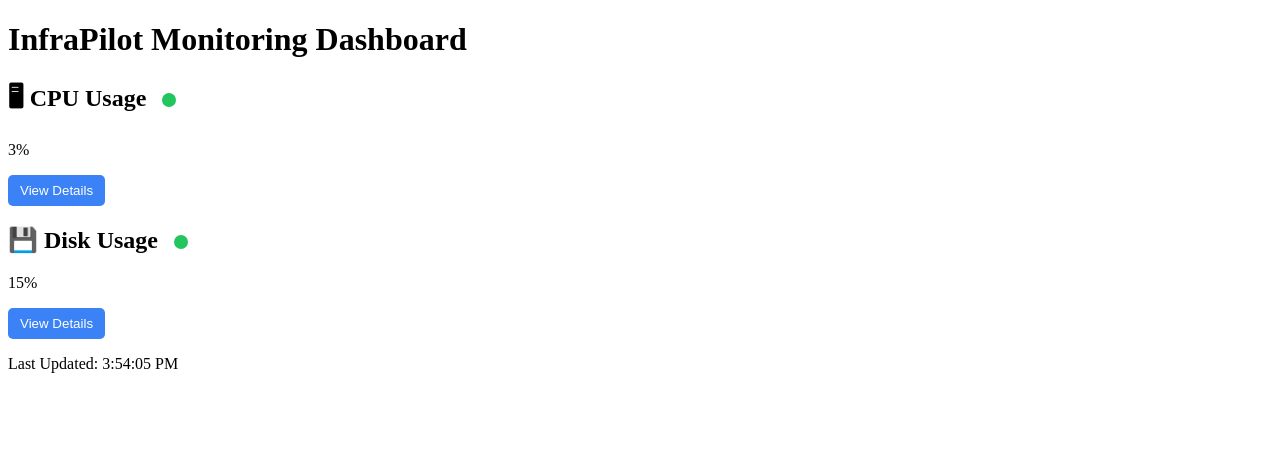
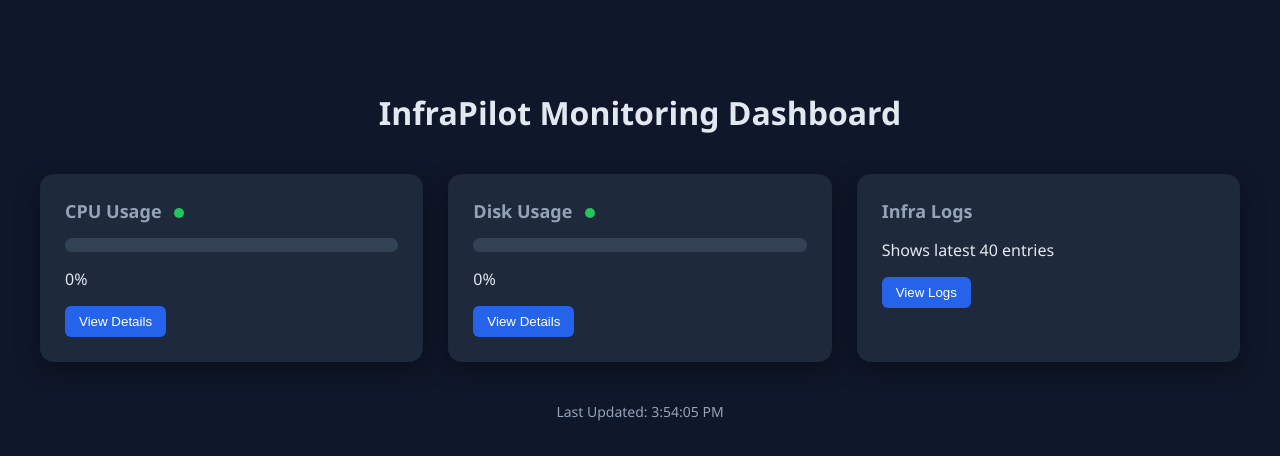
Before and after one commit to syedaumme/InfraPilot-SandBox, a plain HTML site: page frontend/index.html in a window 1280 px wide. Drawn offline with Linux system fonts and the light colour scheme; no server answers.

Commit message:
Optimize dashboard

```diff
--- a/frontend/index.html
+++ b/frontend/index.html
@@ -1,35 +1,54 @@
 <!DOCTYPE html>
 <html>
 <head>
-    <meta charset="UTF-8">
-    <title>InfraPilot Dashboard</title>
+    <title>InfraPilot Monitoring Dashboard</title>
     <link rel="stylesheet" href="style.css">
 </head>
 <body>
 
 <div class="container">
-    <h1> InfraPilot Monitoring Dashboard</h1>
 
-    <div class="grid">
+    <h1>InfraPilot Monitoring Dashboard</h1>
+
+    <div class="metrics-grid">
+
+        <!-- CPU -->
         <div class="card">
-    <h2>🖥  CPU Usage <span id="cpu-status" class="status-dot"></span></h2>
+            <h2>CPU Usage <span id="cpu-status" class="status-dot"></span></h2>
+
             <div class="progress">
                 <div id="cpu-bar" class="bar"></div>
             </div>
+
             <p id="cpu-value"></p>
             <button onclick="openModal('cpu')">View Details</button>
         </div>
+
+        <!-- Disk -->
         <div class="card">
-    <h2>💾 Disk Usage <span id="disk-status" class="status-dot"></span></h2>
+            <h2>Disk Usage <span id="disk-status" class="status-dot"></span></h2>
+
             <div class="progress">
                 <div id="disk-bar" class="bar"></div>
             </div>
+
             <p id="disk-value"></p>
             <button onclick="openModal('disk')">View Details</button>
         </div>
+
+        <!-- Logs -->
+        <div class="card">
+            <h2>Infra Logs</h2>
+            <p>Shows latest 40 entries</p>
+            <button onclick="openModal('logs')">View Logs</button>
         </div>
 
-    <p class="footer">Last Updated: <span id="updated"></span></p>
+    </div>
+
+    <p class="footer">
+        Last Updated: <span id="updated"></span>
+    </p>
+
 </div>
 
 <!-- Modal -->
--- a/frontend/script.js
+++ b/frontend/script.js
@@ -1,10 +1,11 @@
 let cpuDetails = "";
 let diskDetails = "";
+let infraLogs = "";
 
 async function loadData() {
     try {
-        // CPU
-        const cpuResponse = await fetch('../logs/cpu_summary.txt');
+
+        const cpuResponse = await fetch('logs/cpu_summary.txt');
         const cpuText = await cpuResponse.text();
         cpuDetails = cpuText;
 
@@ -14,8 +15,8 @@
         updateBar("cpu-bar", cpuUsage);
         document.getElementById("cpu-value").textContent = cpuUsage + "%";
 
-        // Disk
-        const diskResponse = await fetch('../logs/disk_summary.txt');
+
+        const diskResponse = await fetch('logs/disk_summary.txt');
         const diskText = await diskResponse.text();
         diskDetails = diskText;
 
@@ -24,6 +25,10 @@
 
         updateBar("disk-bar", diskUsage);
         document.getElementById("disk-value").textContent = diskUsage + "%";
+
+
+        const logResponse = await fetch('logs/infrapilot.log');
+        infraLogs = await logResponse.text();
 
         document.getElementById("updated").textContent =
             new Date().toLocaleTimeString();
@@ -38,25 +43,20 @@
     bar.style.width = value + "%";
     bar.classList.remove("green", "yellow", "red");
 
-    let statusColor;
-    let statusClass;
+    const dotId = id === "cpu-bar" ? "cpu-status" : "disk-status";
+    const dot = document.getElementById(dotId);
+    dot.classList.remove("green", "yellow", "red");
 
     if (value < 60) {
         bar.classList.add("green");
-        statusClass = "status-green";
+        dot.classList.add("green");
     } else if (value < 80) {
         bar.classList.add("yellow");
-        statusClass = "status-yellow";
+        dot.classList.add("yellow");
     } else {
         bar.classList.add("red");
-        statusClass = "status-red";
+        dot.classList.add("red");
     }
-
-    const statusId = id === "cpu-bar" ? "cpu-status" : "disk-status";
-    const statusDot = document.getElementById(statusId);
-
-    statusDot.classList.remove("status-green", "status-yellow", "status-red");
-    statusDot.classList.add(statusClass);
 }
 
 function openModal(type) {
@@ -65,13 +65,20 @@
     const body = document.getElementById("modal-body");
 
     if (type === "cpu") {
-        title.textContent = "Top 10 CPU Processes";
-        body.textContent = cpuDetails.split("\n").slice(-15).join("\n");
+        title.textContent = "Top CPU Processes";
+        body.textContent = cpuDetails;
     }
 
     if (type === "disk") {
         title.textContent = "Disk Usage Details";
         body.textContent = diskDetails;
+    }
+
+    if (type === "logs") {
+        title.textContent = "Latest InfraPilot Logs";
+        const lines = infraLogs.trim().split("\n");
+        const lastForty = lines.slice(-95).join("\n");
+        body.textContent = lastForty;
     }
 
     modal.style.display = "block";
--- a/frontend/style.css
+++ b/frontend/style.css
@@ -1,51 +1,111 @@
+body {
+    margin: 0;
+    font-family: 'Segoe UI', Arial, sans-serif;
+    background-color: #0f172a;
+    color: #e2e8f0;
+}
+
+.container {
+    max-width: 1200px;
+    margin: 50px auto;
+    padding: 20px;
+}
+
+h1 {
+    text-align: center;
+    margin-bottom: 40px;
+}
+
+.metrics-grid {
+    display: grid;
+    grid-template-columns: repeat(3, 1fr);
+    gap: 25px;
+}
+
+.card {
+    background-color: #1e293b;
+    padding: 25px;
+    border-radius: 14px;
+    box-shadow: 0 8px 25px rgba(0,0,0,0.4);
+}
+
+.card h2 {
+    margin-top: 0;
+    font-size: 18px;
+    color: #94a3b8;
+}
+
+.progress {
+    background-color: #334155;
+    height: 14px;
+    border-radius: 10px;
+    overflow: hidden;
+    margin: 15px 0;
+}
+
+.bar {
+    height: 100%;
+    width: 0%;
+    transition: width 0.4s ease;
+}
+
+.green { background-color: #22c55e; }
+.yellow { background-color: #eab308; }
+.red { background-color: #ef4444; }
+
+.status-dot {
+    height: 10px;
+    width: 10px;
+    border-radius: 50%;
+    display: inline-block;
+    margin-left: 8px;
+}
+
 button {
-    padding: 8px 12px;
+    padding: 8px 14px;
+    border-radius: 6px;
     border: none;
-    border-radius: 5px;
-    background: #3b82f6;
+    background-color: #2563eb;
     color: white;
     cursor: pointer;
 }
 
 button:hover {
-    background: #2563eb;
+    background-color: #1d4ed8;
+}
+
+.footer {
+    margin-top: 40px;
+    text-align: center;
+    font-size: 14px;
+    color: #94a3b8;
 }
 
 .modal {
     display: none;
     position: fixed;
-    z-index: 1;
-    padding-top: 100px;
-    left: 0;
-    top: 0;
-    width: 100%;
-    height: 100%;
-    background-color: rgba(0,0,0,0.7);
+    inset: 0;
+    background-color: rgba(0,0,0,0.8);
 }
 
 .modal-content {
     background-color: #1e293b;
-    margin: auto;
-    padding: 20px;
-    border-radius: 10px;
-    width: 60%;
-    color: #e2e8f0;
+    margin: 8% auto;
+    padding: 25px;
+    border-radius: 12px;
+    width: 70%;
+    max-width: 800px;
+}
+
+.modal-content pre {
+    background-color: #0f172a;
+    padding: 15px;
+    border-radius: 8px;
+    max-height: 400px;
+    overflow-y: auto;
 }
 
 .close {
     float: right;
-    font-size: 28px;
     cursor: pointer;
 }
-.status-dot {
-    display: inline-block;
-    width: 14px;
-    height: 14px;
-    border-radius: 50%;
-    margin-left: 10px;
-    vertical-align: middle;
-}
-
-.status-green { background: #22c55e; }
-.status-yellow { background: #eab308; }
-.status-red { background: #ef4444; }
```
Also changed, not shown: index.html (added, +9 -0 lines), 2 other files. Lines whose indentation alone changed are shown as unchanged.
